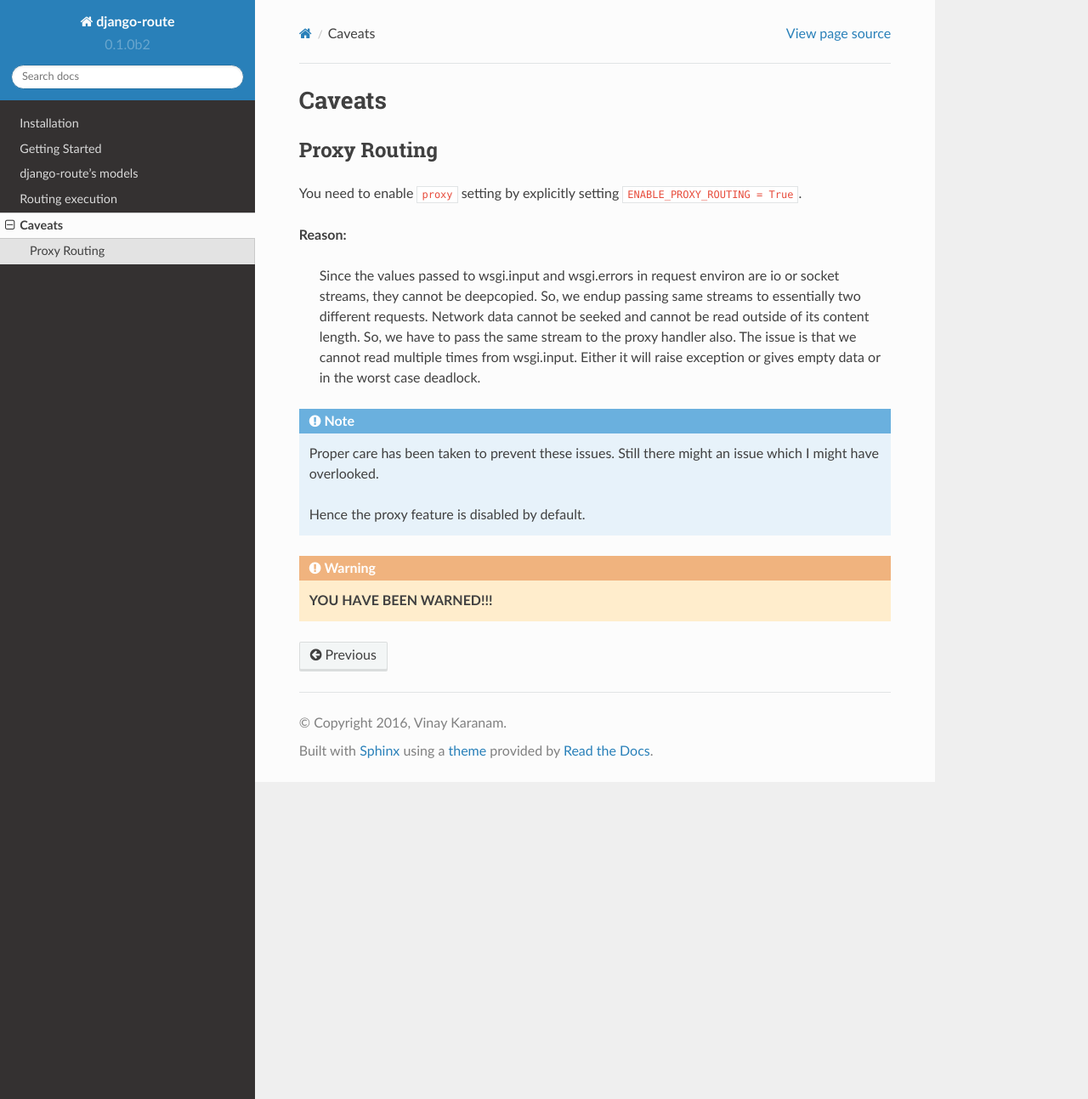
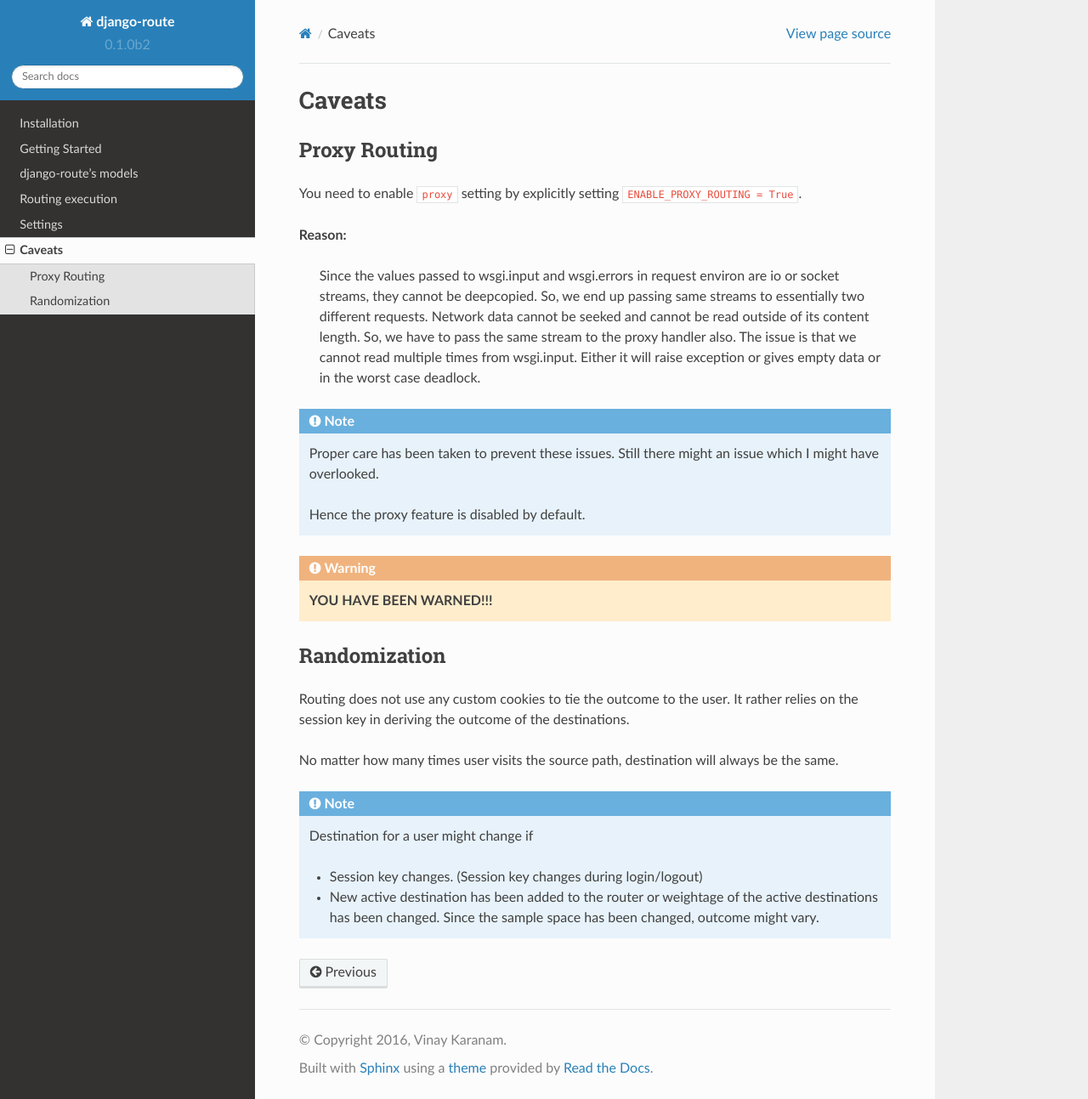
Before and after one commit to vinayinvicible/django-route, a Sphinx documentation site: the page built from docs/caveats.rst, in a window 1280 px wide and 1293 px high. Shown: the whole window at 85% size. Built offline with Sphinx 7.4.7 and the Read the Docs theme 2.0.0, drawn with Linux system fonts in a browser that asks for light colours.

Commit message:
routing controls (#4)
* added `is_active` field in router and destination

* update docs

* updated caveats documentation regarding randomization

* added `ROUTING_ENABLED` setting to control global routing

* added settings docs

```diff
--- a/docs/caveats.rst
+++ b/docs/caveats.rst
@@ -9,7 +11,7 @@
 **Reason:**
 
     Since the values passed to wsgi.input and wsgi.errors in request environ are io or socket streams, they cannot be deepcopied.
-    So, we endup passing same streams to essentially two different requests.
+    So, we end up passing same streams to essentially two different requests.
     Network data cannot be seeked and cannot be read outside of its content length.
     So, we have to pass the same stream to the proxy handler also.
     The issue is that we cannot read multiple times from wsgi.input.
@@ -23,3 +25,18 @@
 .. warning::
 
     **YOU HAVE BEEN WARNED!!!**
+
+
+Randomization
+~~~~~~~~~~~~~
+
+Routing does not use any custom cookies to tie the outcome to the user. It rather relies on the session key in deriving the outcome of the destinations.
+
+No matter how many times user visits the source path, destination will always be the same.
+
+.. note::
+    Destination for a user might change if
+
+    * Session key changes. (Session key changes during login/logout)
+
+    * New active destination has been added to the router or weightage of the active destinations has been changed. Since the sample space has been changed, outcome might vary.
--- a/docs/execution.rst
+++ b/docs/execution.rst
@@ -6,12 +6,12 @@
     if routing is not enabled for the request (no middleware/no decorator)
         do nothing
 
-    if there is no entry of request.path_info in Router.source
+    if there is no entry of request.path_info in Router.source which is active
         do nothing
 
     if there are multiple entries, order by their rank (ascending order)
         for each router
-            if there are no destinations
+            if there are no active destinations
                 continue with the loop
             if the condition is met then break the loop else continue
         if the for loop did not break
--- a/docs/index.rst
+++ b/docs/index.rst
@@ -14,6 +14,7 @@
    overview
    models
    execution
+   settings
    caveats
 
 
```
Also changed, not shown: other parts of docs/caveats.rst (+2 -0 lines), docs/settings.rst (added, +21 -0 lines), 5 other files.
